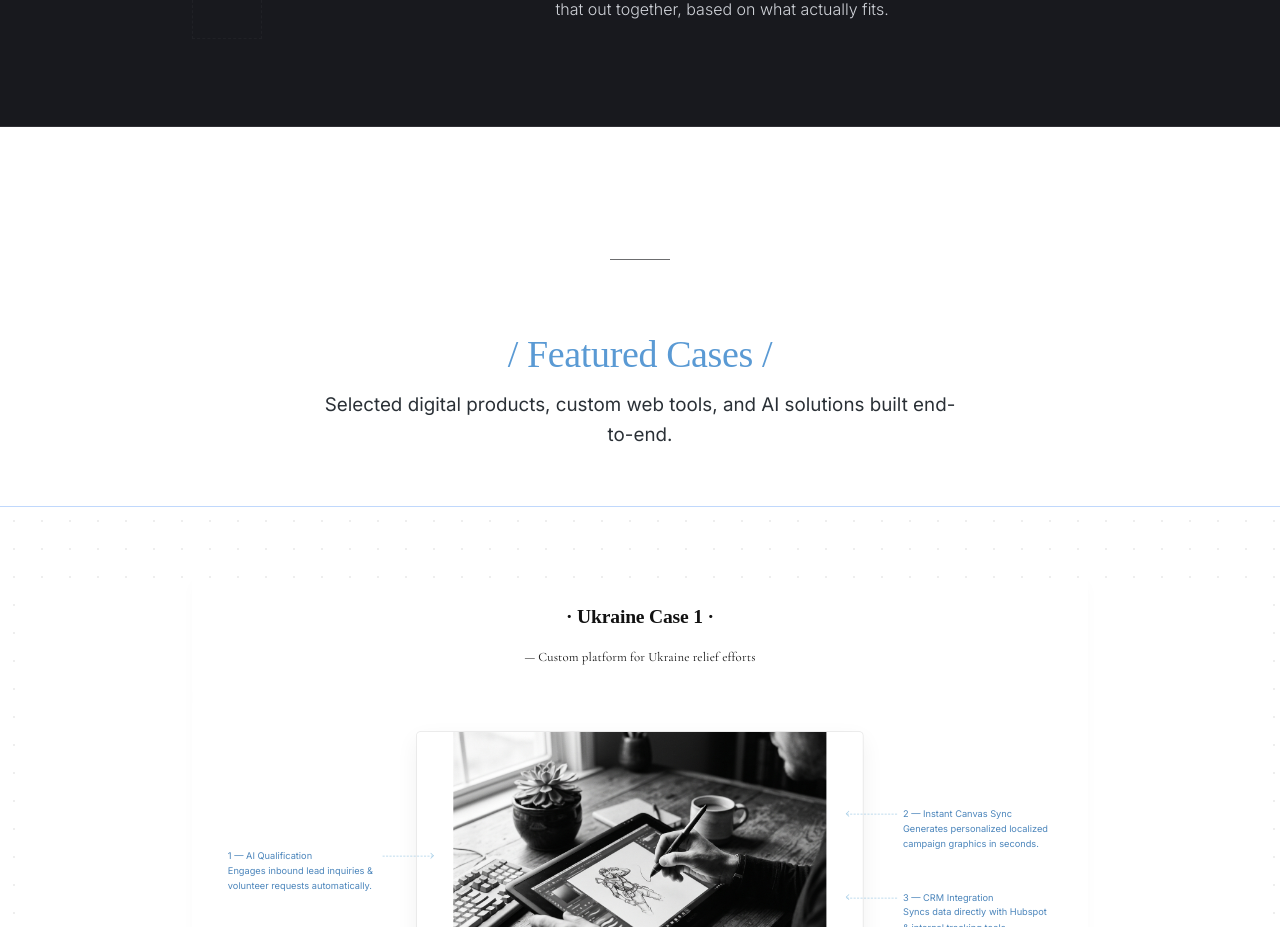
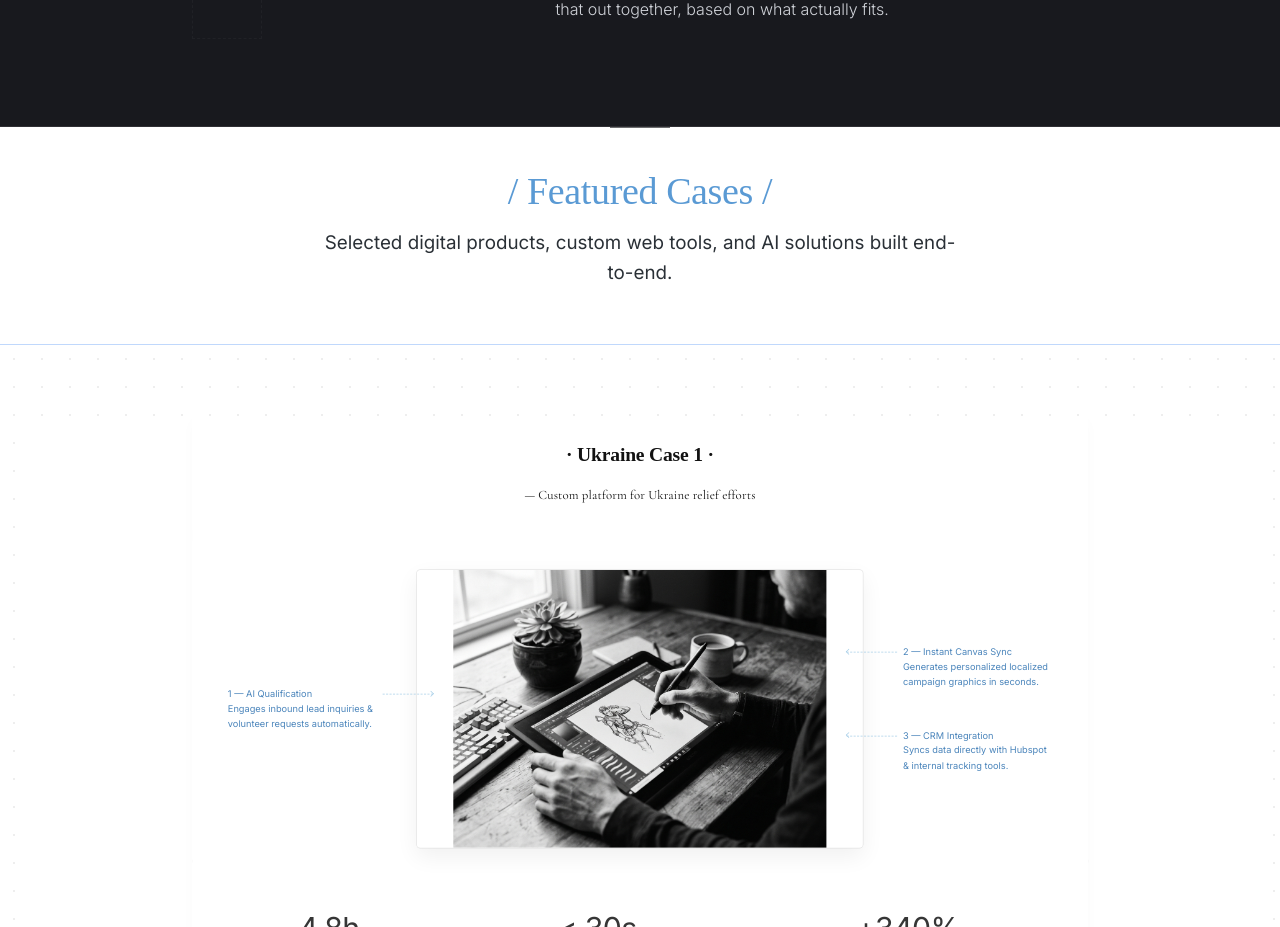
Before and after one commit to Irene2828/porfoliojuly, a Next.js app: page / in a window 1280 px wide. Shown: the part 2516-3443 px from the top of the page. Built offline with nearby package versions, Linux system fonts and the light colour scheme; no server answers; the database is empty; a web font is replaced by a local one.

Commit message:
Standardize decor line spacing above / Featured Cases / to match other sections

```diff
--- a/src/app/page.tsx
+++ b/src/app/page.tsx
@@ -37,18 +37,18 @@ export default async function HomePage() {
 
         <ServicesV2 />
 
+        {/* Cases Section Header (Clean Background) */}
+        <section id="cases-section" style={{ padding: '0', backgroundColor: '#ffffff' }}>
+          <div className="container" style={{ textAlign: 'center', marginBottom: '3.5rem' }}>
             {/* Short decor line directly above Cases heading */}
             <div style={{
               width: '60px',
               height: '1px',
               backgroundColor: '#0b0c10',
-          margin: '8.2rem auto 2rem auto',
+              margin: '0 auto 2.5rem auto',
               opacity: 0.6
             }} />
 
-        {/* Cases Section Header (Clean Background) */}
-        <section id="cases-section" style={{ padding: '2.45rem 0 0 0', backgroundColor: '#ffffff' }}>
-          <div className="container" style={{ textAlign: 'center', marginBottom: '3.5rem' }}>
             <h2 style={{
               fontFamily: "'Times New Roman', Times, Georgia, serif",
               fontSize: 'clamp(24px, 4vw, 38px)',
```
Lines whose indentation alone changed are shown as unchanged.
